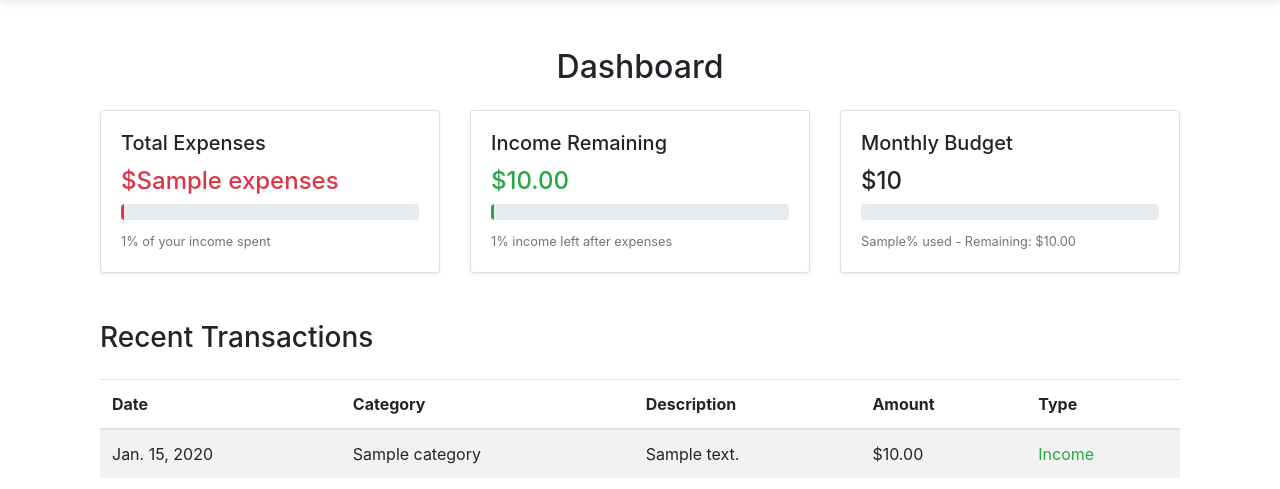
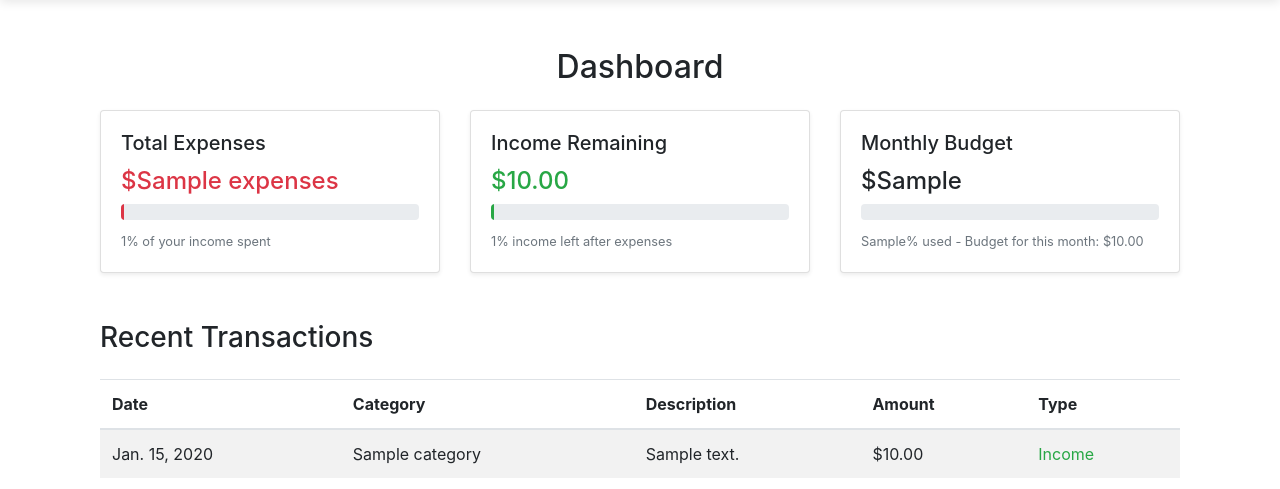
Before and after one commit to ymadz/daportfolio, a Django app: template tracker/templates/tracker/dashboard.html in a window 1280 px wide. Shown: the part 70-559 px from the top of the page. Run offline with Django 5.2, Linux system fonts and the light colour scheme; tables that the repository leaves empty hold one stand-in row (values such as "Sample post"); the template is opened without the code that fills it: values that come from a table or form of the project are taken from there, most other values are stand-ins (such as "Sample title", 1, 10 or a date in 2020); some libraries are stand-ins or nearby versions.

Commit message:
Update dashboard.html

```diff
--- a/tracker/templates/tracker/dashboard.html
+++ b/tracker/templates/tracker/dashboard.html
@@ -25,7 +25,7 @@
             <div class="card shadow-sm mb-4">
                 <div class="card-body">
                     <h5 class="card-title">Income Remaining</h5>
-                    <p class="card-text text-success h4">${{ income|floatformat:2 }}</p>
+                    <p class="card-text text-success h4">${{ income_left|floatformat:2 }}</p>
                     <div class="progress mb-2">
                         <div class="progress-bar bg-success" role="progressbar" style="width: {{ income_left_percentage }}%" aria-valuenow="{{ income_left_percentage }}" aria-valuemin="0" aria-valuemax="100"></div>
                     </div>
@@ -40,11 +40,11 @@
                 <div class="card-body">
                     <h5 class="card-title">Monthly Budget</h5>
                     {% if budget %}
-                        <p class="card-text h4">${{ budget_total }}</p>
+                        <p class="card-text h4">${{ budget_remaining }}</p>
                         <div class="progress mb-2">
                             <div class="progress-bar bg-warning" role="progressbar" style="width: {{ budget_used }}%" aria-valuenow="{{ budget_used }}" aria-valuemin="0" aria-valuemax="100"></div>
                         </div>
-                        <small class="text-muted">{{ budget_used }}% used - Remaining: ${{ budget_remaining|floatformat:2 }}</small>
+                        <small class="text-muted">{{ budget_used }}% used - Budget for this month: ${{ budget_total|floatformat:2 }}</small>
                     {% else %}
                         <p class="text-muted">No budget set.</p>
                         <a href="{% url 'set_budget' %}" class="btn btn-sm btn-primary mt-2">Set Budget</a>
```
